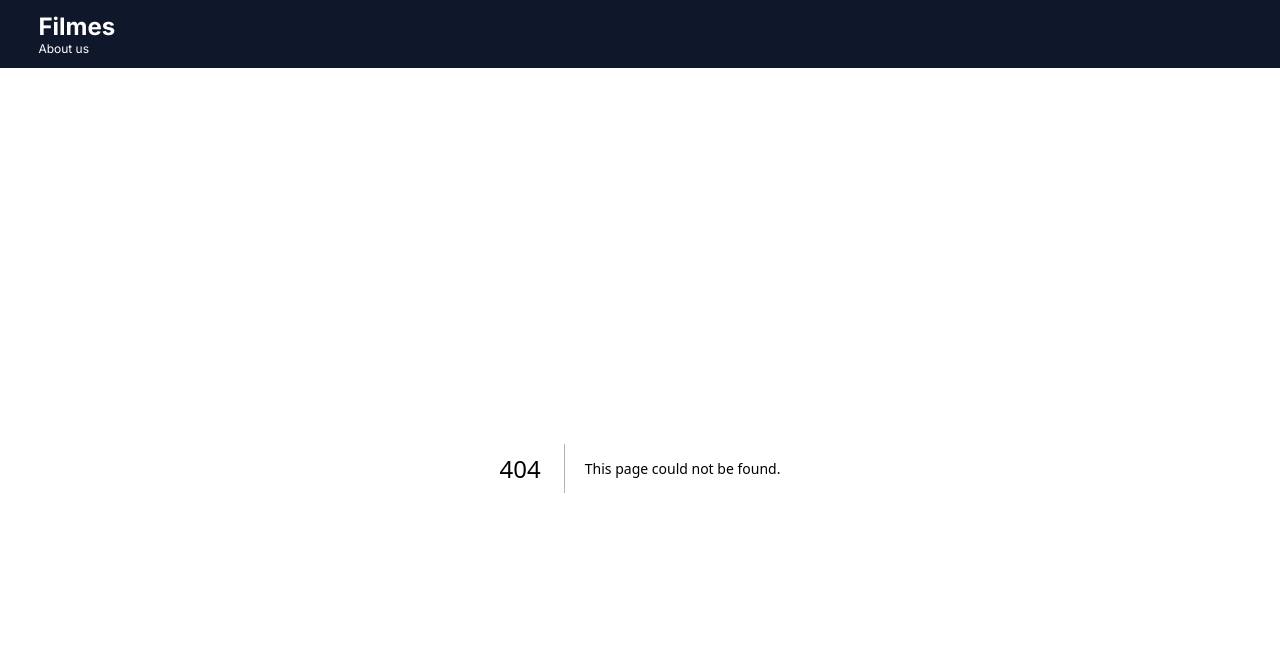
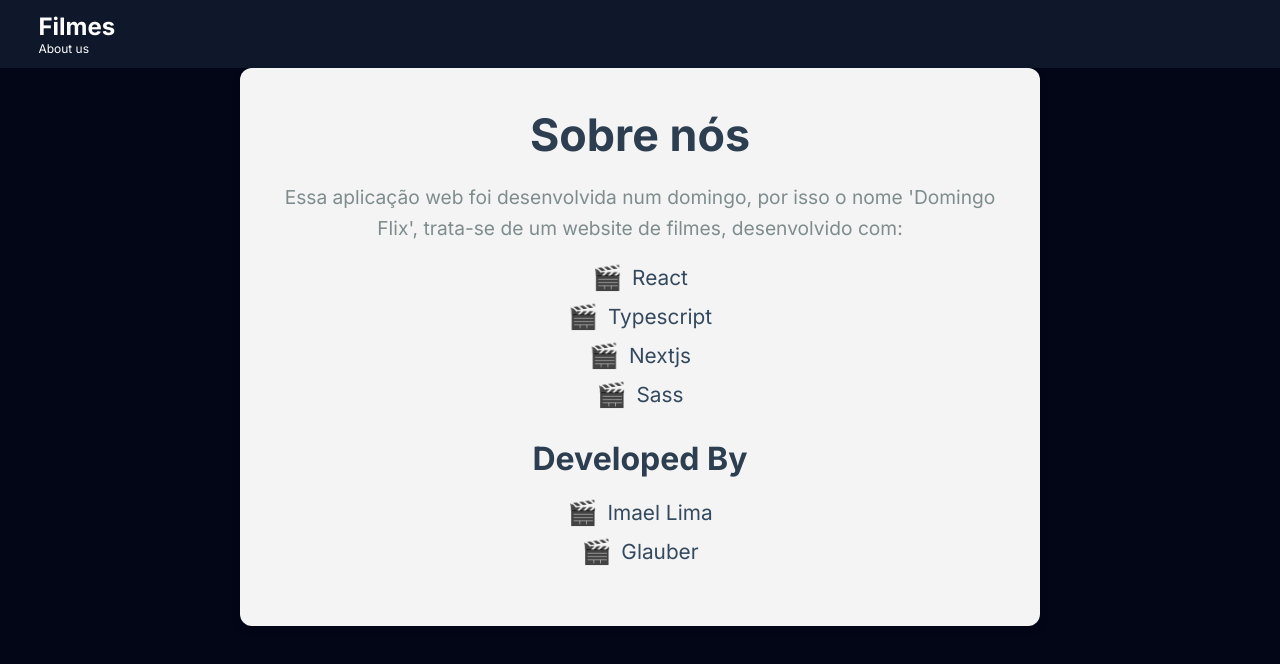
Before and after one commit to rennanimael/webfinal, a Next.js app: page /pages/Sobre in a window 1280 px wide. Before the commit this address had no page. Shown: the top 664 px of the page. Built offline with nearby package versions, Linux system fonts and the light colour scheme.

Commit message:
Adicionado route para about

```diff
--- a/src/app/layout.tsx
+++ b/src/app/layout.tsx
@@ -1,7 +1,7 @@
 import type { Metadata } from "next";
 import { Inter } from "next/font/google";
 import "./globals.scss";
-import Navbar from "@/components/index";
+import Navbar from "@/app/pages/index";
 
 
 const inter = Inter({ subsets: ["latin"] });
@@ -19,7 +19,7 @@
   return (
     <html lang="pt-BR">
       <body className={inter.className}>
-          <Navbar/>
+         <Navbar />
         {children}
         </body>
     </html>
--- a/src/app/page.tsx
+++ b/src/app/page.tsx
@@ -1,4 +1,4 @@
-import Main from '../pages/home'
+import Main from './pages/home'
 
 
 export default function Home() {
--- /dev/null
+++ b/src/app/pages/Sobre/page.scss
@@ -0,0 +1,58 @@
+.aboutContainer {
+    max-width: 800px;
+    margin: 0 auto;
+    padding: 40px;
+    background-color: #f4f4f4;
+    border-radius: 12px;
+    box-shadow: 0 4px 10px rgba(0, 0, 0, 0.1);
+    text-align: center;
+
+    h1 {
+      font-size: 2.8rem;
+      color: #2c3e50;
+      margin-bottom: 20px;
+    }
+
+    p {
+      font-size: 1.2rem;
+      color: #7f8c8d;
+      line-height: 1.6;
+      margin-bottom: 20px;
+    }
+
+    .list {
+      list-style: none;
+      padding: 0;
+      margin: 20px 0;
+
+      li {
+        font-size: 1.3rem;
+        color: #34495e;
+        margin-bottom: 10px;
+        display: flex;
+        align-items: center;
+        justify-content: center;
+        transition: color 0.3s ease;
+
+        &:before {
+          content: '🎬'; /* Ícone personalizado */
+          margin-right: 10px;
+          font-size: 1.5rem;
+        }
+
+        &:hover {
+          color: #2980b9;
+        }
+      }
+    }
+
+    .subContainer {
+      margin-top: 30px;
+
+      h2 {
+        font-size: 2rem;
+        color: #2c3e50;
+        margin-bottom: 15px;
+      }
+    }
+  }
--- /dev/null
+++ b/src/app/pages/Sobre/page.tsx
@@ -0,0 +1,27 @@
+import './page.scss'
+
+export default function Page() {
+
+  return (
+    <div className= 'aboutContainer'>
+    <h1>Sobre nós</h1>
+    <p>
+      Essa aplicação web foi desenvolvida num domingo, por isso o nome 'Domingo Flix',
+      trata-se de um website de filmes, desenvolvido com:
+    </p>
+    <ul className = 'list'>
+      <li><a href="https://react.dev" target='_blank'  rel="noopener noreferrer">React</a></li>
+      <li><a href="https://www.typescriptlang.org/" target='_blank'  rel="noopener noreferrer">Typescript</a></li>
+      <li><a href="https://nextjs.org/" target="_blank" rel="noopener noreferrer">Nextjs</a></li>
+      <li><a href="https://sass-lang.com/" target="_blank" rel="noopener noreferrer">Sass</a></li>
+    </ul>
+    <div className= 'subContainer'>
+      <h2>Developed By</h2>
+      <ul className = 'list'>
+        <li><a href="https://www.instagram.com/rennanimael/" target="_blank" rel="noopener noreferrer">Imael Lima</a></li>
+        <li>Glauber</li>
+      </ul>
+    </div>
+  </div>
+  );
+}
--- a/src/pages/home.tsx
+++ b/src/app/pages/home.tsx
@@ -1,11 +1,11 @@
 import React from 'react';
-import MovieList from '../components/MovieList'
+import MovieList from '../../components/MovieList'
 
 export default function Main() {
 
   return (
     <div>
-      {}
+
       <MovieList />
     </div>
   );
--- a/src/components/index.tsx
+++ b/src/app/pages/index.tsx
@@ -8,7 +8,7 @@
             <h1 className = "page-title">Filmes</h1>
             </Link>
 
-            <Link href ="/about">
+            <Link href ="/pages/Sobre">
             <p className='about-page'>About us</p>
             </Link>
 
```
Also changed, not shown: src/components/About/index.tsx (deleted, +0 -24 lines), src/pages/about.tsx (deleted, +0 -13 lines), src/app/pages/index.scss (renamed from src/components/index.scss).
